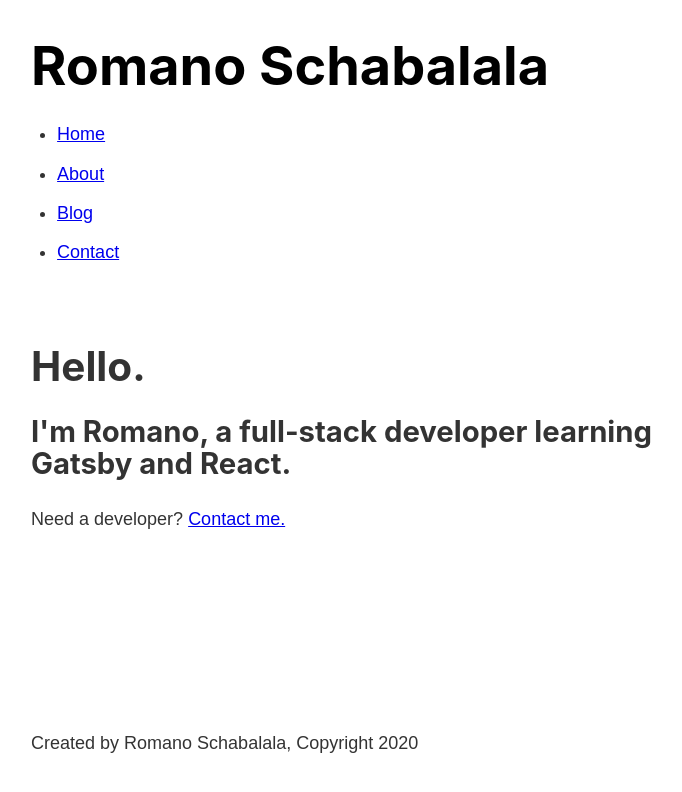
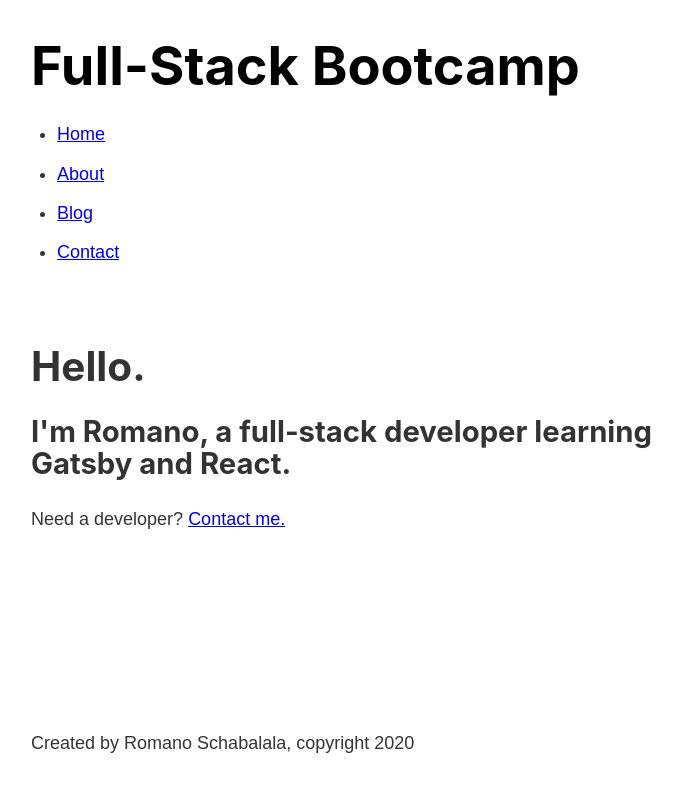
Before and after one commit to Mrschabs/my_gatsby_site, a Gatsby site: page / in a window 1280 px wide. Shown: the whole page, without its empty margins (252-934 px from the left). Built offline with nearby package versions, Linux system fonts and the light colour scheme; Gatsby itself is replaced by a stand-in of ours.

Commit message:
GraphQL Playground

```diff
--- a/gatsby-config.js
+++ b/gatsby-config.js
@@ -5,6 +5,10 @@
  */
 
 module.exports = {
+  siteMetadata: {
+    title: 'Full-Stack Bootcamp',
+    author: 'Romano Schabalala'
+  },
   plugins: [
     'gatsby-plugin-sass'
   ]
--- a/src/components/footer.js
+++ b/src/components/footer.js
@@ -1,9 +1,20 @@
 import React from "react"
+import {graphql, useStaticQuery} from "gatsby"
 
 const Footer = () => {
+    const data = useStaticQuery(graphql`
+        query {
+            site {
+                siteMetadata {
+                    author
+                }
+            }
+        }
+    `)
+
     return (
         <div>
-            <p>Created by Romano Schabalala, Copyright 2020</p>
+            <p>Created by {data.site.siteMetadata.author}, copyright 2020</p>
         </div>
     )
 }
--- a/src/components/header.js
+++ b/src/components/header.js
@@ -1,15 +1,26 @@
 import React from "react"
-import { Link } from "gatsby"
+import { Link, graphql, useStaticQuery } from "gatsby"
 
 //import './header.module.scss'
 import headerStyles from './header.module.scss'
 
 const Header = () => {
+    const data = useStaticQuery(graphql`
+        query {
+            site {
+                siteMetadata {
+                    title
+                }
+            }
+        }
+    `)
+
+
     return (
         <header className={headerStyles.header}>
             <h1>
                 <Link className={headerStyles.title} to="/">
-                    Romano Schabalala
+                    {data.site.siteMetadata.title}
                 </Link>
             </h1>
             <nav>
```
